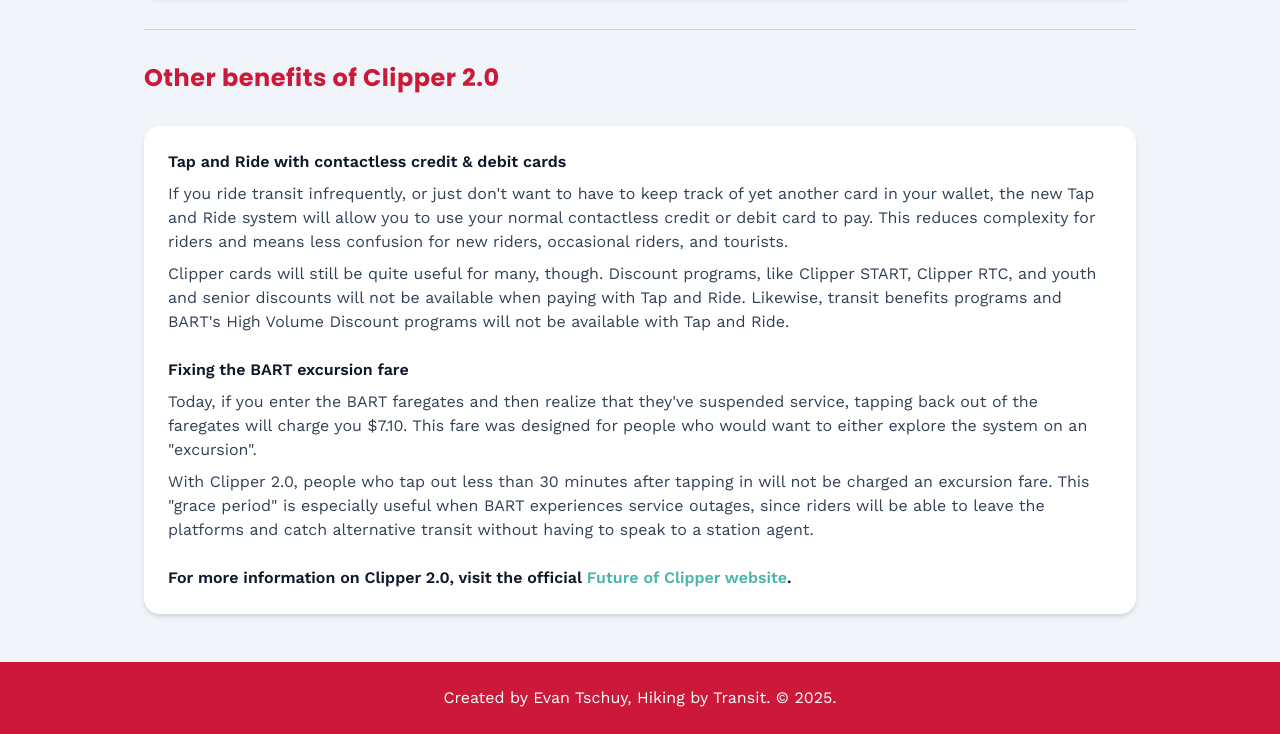
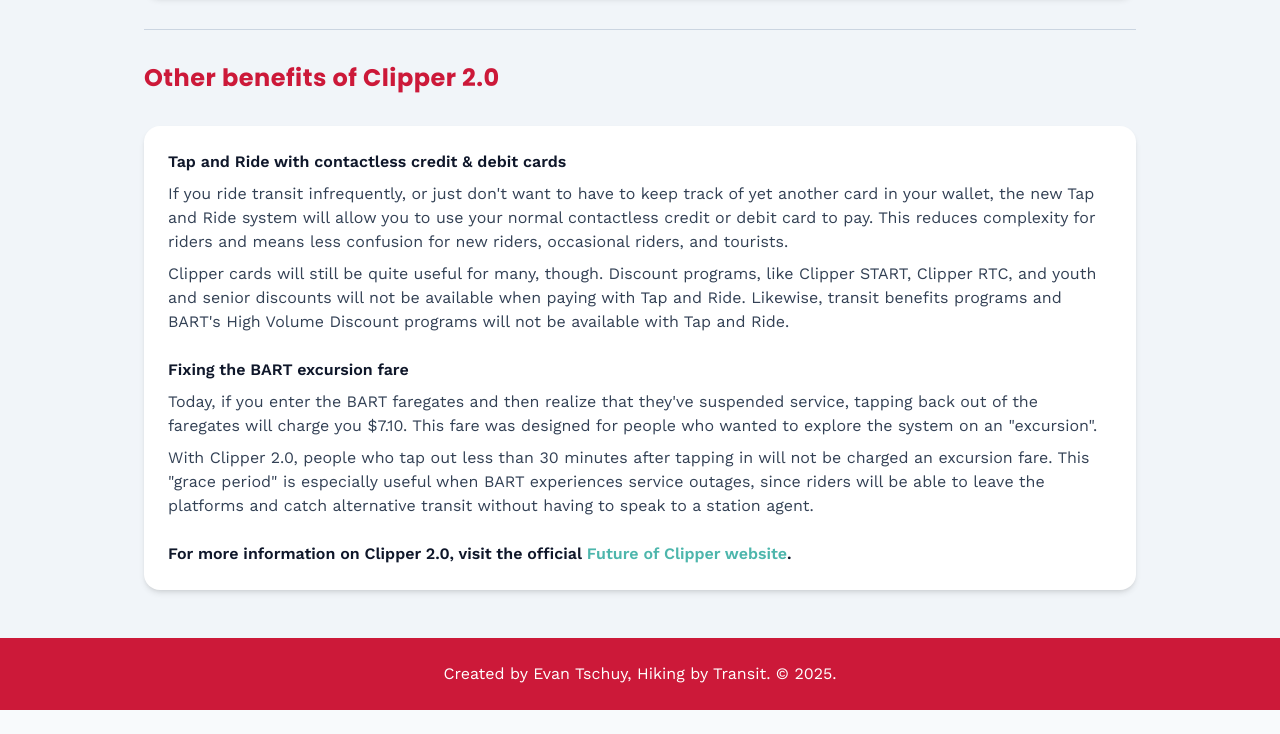
Before and after one commit to tschuy/clipper2-savings-calculator, a website with bundled scripts: page public/index.html in a window 1280 px wide. Shown: the part 1211-1945 px from the top of the page. After the commit the page ends 1921 px from the top, so only its background shows below. Built offline with nearby package versions, Linux system fonts and the light colour scheme.

Commit message:
fix grammar

```diff
--- a/public/index.html
+++ b/public/index.html
@@ -138,7 +138,7 @@
           <p class="text-slate-700 mb-2">
             Today, if you enter the BART faregates and then realize that they've suspended service,
             tapping back out of the faregates will charge you $7.10. This fare was designed for people
-            who would want to either explore the system on an "excursion".
+            who wanted to explore the system on an "excursion".
           </p>
           <p class="text-slate-700">
             With Clipper 2.0, people who tap out less than 30 minutes after tapping in will not be charged
```
